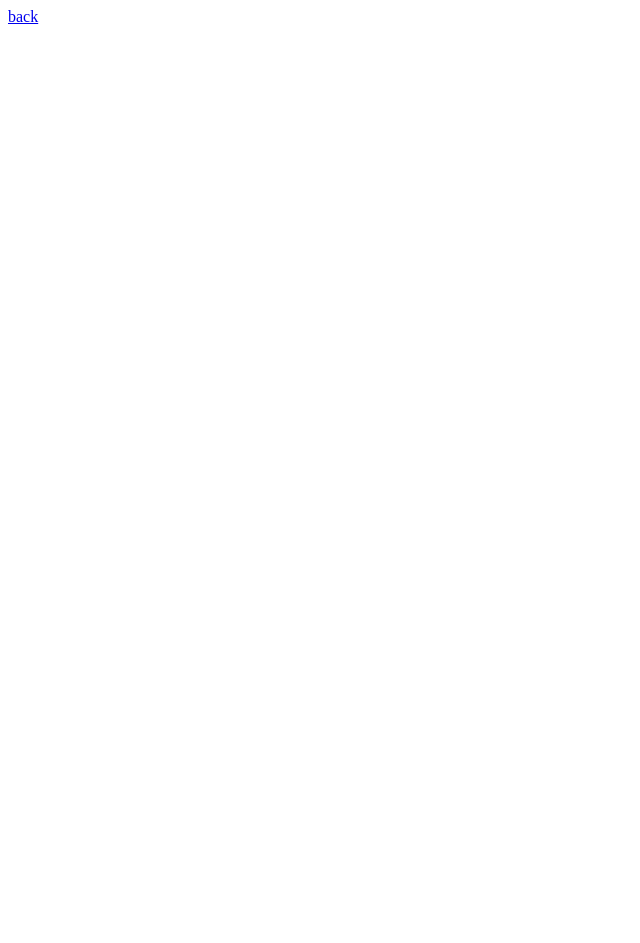
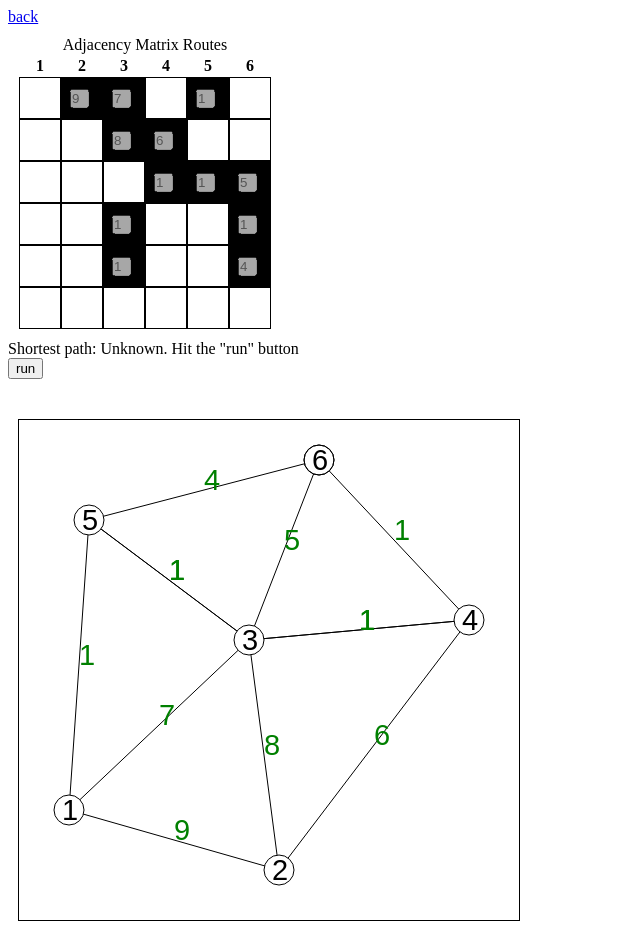
Before and after one commit to Wellast/graph-1, a plain HTML site: page graph-dijkstra/index.html in a window 1280 px wide. Shown: the whole page, without its empty margins (0-640 px from the left). Before the commit the page ends 800 px from the top, so only its background shows below. Drawn offline with Linux system fonts and the light colour scheme.

Commit message:
wip: graph-dijkstra

```diff
--- /dev/null
+++ b/graph-dijkstra/graph.js
@@ -0,0 +1,60 @@
+const canvas = document.getElementById("canvas");
+const ctx = canvas.getContext("2d");
+
+function clearCanvas() {
+    ctx.clearRect(0, 0, canvas.width, canvas.height);
+}
+
+function drawNodes(coords) {
+    coords.forEach( (node) => {
+        ctx.beginPath()
+        ctx.arc(node.x, node.y, 15, 0, 2 * Math.PI)
+        ctx.fillStyle = 'white'
+        ctx.fill()
+        ctx.stroke()
+        ctx.fillStyle = 'black'
+        ctx.font = "29px Arial"
+        ctx.fillText(node.id, node.x - 7, node.y + 10)
+    })
+}
+
+function drawEdges(coords, adjacencyMatrix) {
+    function canvasLine(fromx, fromy, tox, toy) {
+        ctx.moveTo(fromx, fromy);
+        ctx.lineTo(tox, toy);
+    }
+
+    coords.forEach( (node) => {
+        adjacencyMatrix[node.id-1].forEach((el, idx) => {
+            if (el === 1) {
+                const to = coords.find((el) => el.id - 1 === idx)
+                canvasLine(node.x, node.y, to.x, to.y)
+            }
+        })
+    })
+    ctx.stroke();
+}
+
+function drawWeights(coords, matrix, weights) {
+    function numberInTheMiddle(fromx, fromy, tox, toy, txt) {
+        ctx.fillStyle = 'green'
+        ctx.font = '29px Arial'
+        const betweenX = Math.min(fromx, tox) + (Math.max(fromx, tox) - Math.min(fromx, tox)) / 2
+        const betweenY = Math.min(fromy, toy) + (Math.max(fromy, toy) - Math.min(fromy, toy)) / 2
+        ctx.fillText(txt, betweenX, betweenY)
+    }
+
+    coords.forEach( (node) => {
+        matrix[node.id-1].forEach((el, idx) => {
+            if (el === 1) {
+                const to = coords.find((el) => el.id - 1 === idx)
+                numberInTheMiddle(node.x, node.y, to.x, to.y, weights[node.id-1][idx])
+            }
+        })
+    })
+    ctx.stroke();
+}
+
+drawEdges(coords, adjacencyMatrixRoutes)
+drawNodes(coords)
+drawWeights(coords, adjacencyMatrixRoutes, adjacencyMatrixWeights)
--- /dev/null
+++ b/graph-dijkstra/grid.js
@@ -0,0 +1,126 @@
+const MIN_WIDTH = 5
+const MAX_WIDTH = 10
+const MIN_HEIGHT = 5
+const MAX_HEIGHT = 10
+
+const WIDTH = 6
+const HEIGHT = 6
+
+const _ = 0
+
+let coords = [
+    { x: 50,  y: 390, id: 1 },
+    { x: 260, y: 450, id: 2 },
+    { x: 230, y: 220, id: 3 },
+    { x: 450, y: 200, id: 4 },
+    { x: 70,  y: 100, id: 5 },
+    { x: 300, y: 40,  id: 6 },
+]
+
+const adjacencyMatrixRoutes = [
+/*         1  2  3  4  5  6  */
+/* 1 */  [ _, 1, 1, _, 1, _ ],
+/* 2 */  [ _, _, 1, 1, _, _ ],
+/* 3 */  [ _, _, _, 1, 1, 1 ],
+/* 4 */  [ _, _, 1, _, _, 1 ],
+/* 5 */  [ _, _, 1, _, _, 1 ],
+/* 6 */  [ _, _, _, _, _, _ ],
+]
+
+const adjacencyMatrixWeights = [
+/*         1  2  3  4  5  6  */
+/* 1 */  [ _, 9, 7, _, 1, _ ],
+/* 2 */  [ 9, _, 8, 6, _, _ ],
+/* 3 */  [ 7, 8, _, 1, 1, 5 ],
+/* 4 */  [ _, 6, 1, _, _, 1 ],
+/* 5 */  [ 1, _, 1, _, _, 4 ],
+/* 6 */  [ _, _, 5, 1, 4, _ ],
+]
+
+function init() {
+    drawGrid()
+    RunButtonInit()
+}
+
+function drawGrid() {
+    document.getElementById('grid').innerHTML = `<caption>Adjacency Matrix Routes</caption><thead><th>1</th><th>2</th><th>3</th><th>4</th><th>5</th><th>6</th></thead>`
+    let x = 0, y = 0
+    Array(WIDTH).fill(0).forEach(() => {
+        x++
+        y = 0
+        const tr = document.createElement('tr')
+        {
+            Array(HEIGHT).fill(0).forEach(() => {
+                y++
+                const td = document.createElement('td')
+
+                if (adjacencyMatrixRoutes[x-1][y-1] === 1) {
+                    const inp = document.createElement('input')
+                    inp.classList.add('inp')
+                    inp.value = adjacencyMatrixWeights[x-1][y-1]
+                    inp.disabled = true
+                    td.classList.add('black')
+                    td.innerHTML = 1
+                    td.appendChild(inp)
+                } else {
+                    td.classList.add('white')
+                    td.innerHTML = 0
+                }
+
+                td.classList.add('square')
+                td.id = `td_${x}-${y}`
+                tr.appendChild(td)
+            })
+        }
+        document.getElementById('grid').appendChild(tr);
+        document.getElementById('find_path_button').disabled = false;
+    })
+}
+
+function RunButtonInit() {
+    const runBtn = document.getElementById('find_path_button');
+    runBtn.addEventListener('click', () => {
+        const weigths = getShortestPath(coords, adjacencyMatrixRoutes, adjacencyMatrixWeights)
+        document.getElementById('dinstance').innerHTML = weigths
+    })
+}
+
+init()
+
+function getShortestPath(coords, matrixRoutes, matrixWeights) {
+    const visited = {}
+    const distance = {}
+    coords.forEach((el) => {
+        visited[el.id] = false
+        distance[el.id] = Number.MAX_SAFE_INTEGER
+    })
+    distance[1] = 0
+    console.log(visited)
+    console.log(distance)
+
+    function visit(id) {
+        visited[id] = true
+        const mergedNodes = matrixRoutes[id-1].map((val, idx) => val > 0 ? idx+1 : 0).filter((el) => el > 0)
+        if (mergedNodes.length) {
+            console.log(`Visiting ${id}. Node connected to ${mergedNodes}`)
+            const d = []
+            mergedNodes.forEach((mn) => {
+                if (!visited[mn]) {
+                    console.log(`distance[${mn}] = ${distance[id] + matrixWeights[id-1][mn-1]}`)
+                    distance[mn] = distance[id] + matrixWeights[id-1][mn-1]
+                    d.push({ id: mn, distance: matrixWeights[id-1][mn-1] })
+                }
+            })
+            d.sort((a,b) => a.distance - b.distance)
+            const nextVisit = d.find((el) => !visited[el.id])
+            if (nextVisit) {
+                return visit(nextVisit.id)
+            }
+        }
+        console.log(visited)
+        console.log(distance)
+        return
+    }
+    visit(1)
+    return distance[coords[coords.length-1].id]
+}
--- a/graph-dijkstra/index.html
+++ b/graph-dijkstra/index.html
@@ -4,7 +4,19 @@
 </header>
 
 <body>
+    <table id="grid" class="grid"></table>
+    <!-- <table id="grid_weights" class="grid"></table> -->
+    <div>
+        <a>Shortest path:  </a><a id="dinstance">Unknown. Hit the "run" button</a>
+    </div>
+    <div style="margin-bottom: 30px">
+        <button id="find_path_button" disabled>run</button>
+    </div>
+    <canvas id="canvas" width="500" height="500"></canvas>
 </body>
 
 <footer>
+    <script src="./grid.js"></script>
+    <script src="./graph.js"></script>
+    <link rel="stylesheet" href="main.css">
 </footer>
--- /dev/null
+++ b/graph-dijkstra/main.css
@@ -0,0 +1,51 @@
+#canvas {
+    margin: 10px;
+    border:1px solid #000000;
+}
+
+.square {
+    height: 40px;
+    width: 40px;
+    outline: 1px solid black;
+    color: transparent;
+    margin: 0;
+    padding: 0;
+}
+
+.red {
+    background-color: red;
+}
+
+.white {
+    background-color: white;
+}
+
+.black {
+    background-color: black;
+}
+
+.blue {
+    background-color: blue;
+}
+
+.green {
+    background-color: green;
+}
+
+.purple {
+    background-color: purple;
+}
+
+.pointer {
+    cursor: pointer;
+}
+
+.grid {
+    margin: 10px;
+}
+
+.inp {
+    margin: 0;
+    padding: 0;
+    width: 15px;
+}
```
